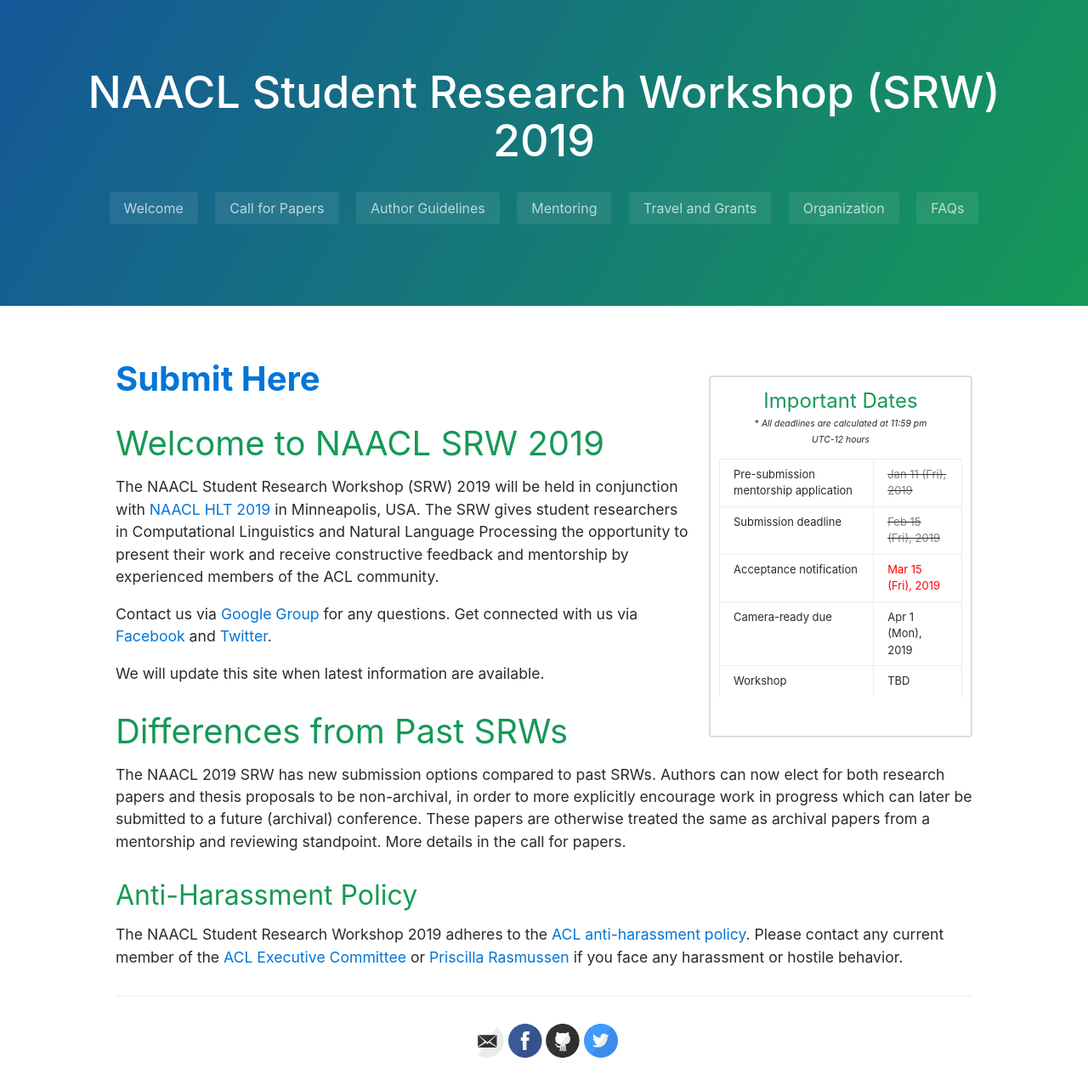
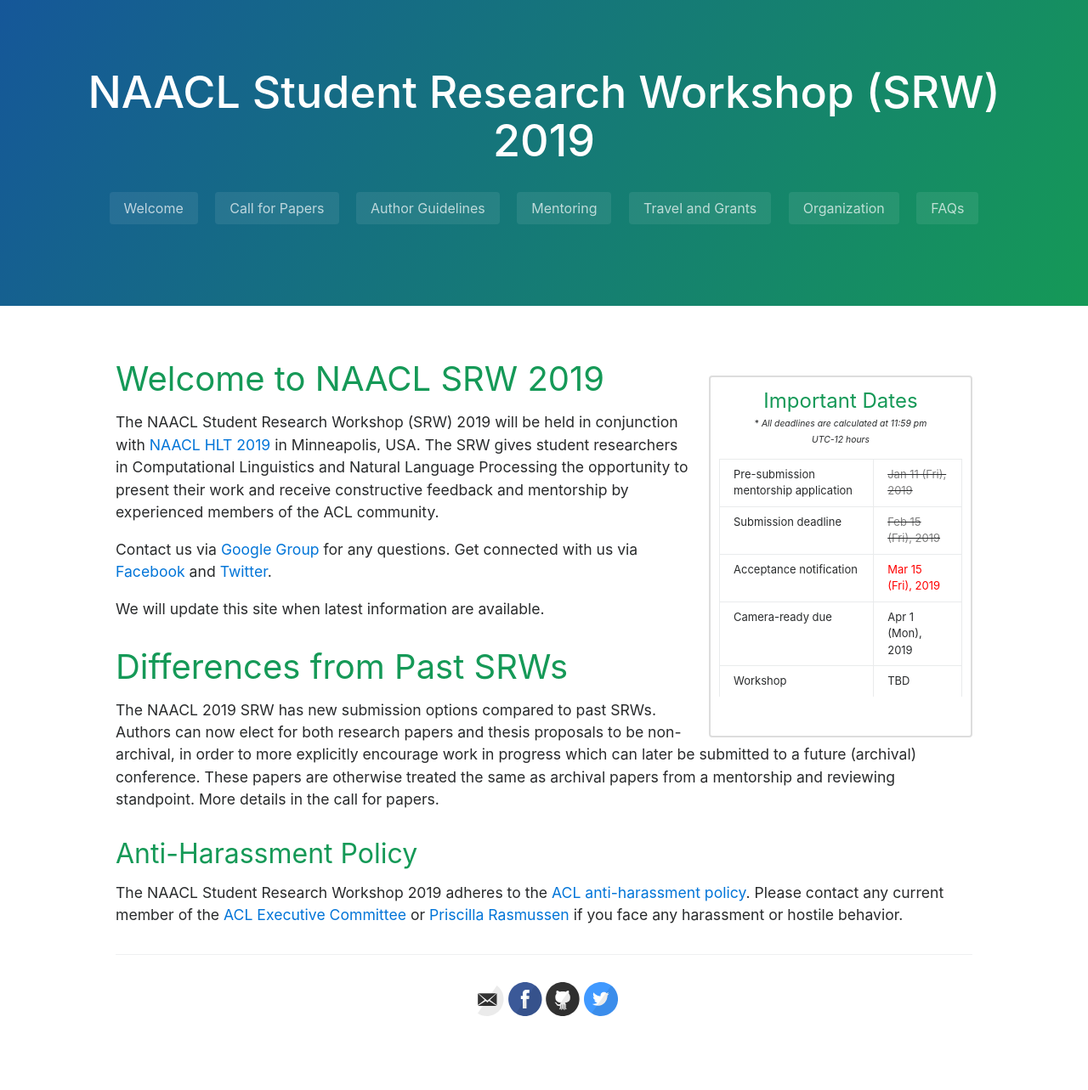
Before and after one commit to aacl2023-srw/aacl2023-srw.github.io, a Jekyll site: the page built from index.md, in a window 1280 px wide. Shown: the whole page at 85% size. Built offline with Jekyll 4.4.1, drawn with Linux system fonts in a browser that asks for light colours; after the commit the page ends 1234 px from its top, so only the background shows below that.

Commit message:
submit remove

```diff
--- a/index.md
+++ b/index.md
@@ -5,7 +5,6 @@ permalink: /
 order: 1
 ---
 
-# [__Submit Here__](http://softconf.com/naacl2019/srw/)
 
 # Welcome to NAACL SRW 2019
 The NAACL Student Research Workshop (SRW) 2019 will be held in conjunction with [NAACL HLT 2019](http://naacl2019.org) in Minneapolis, USA. The SRW gives student researchers in Computational Linguistics and Natural Language Processing the opportunity to present their work and receive constructive feedback and mentorship by experienced members of the ACL community.
```
